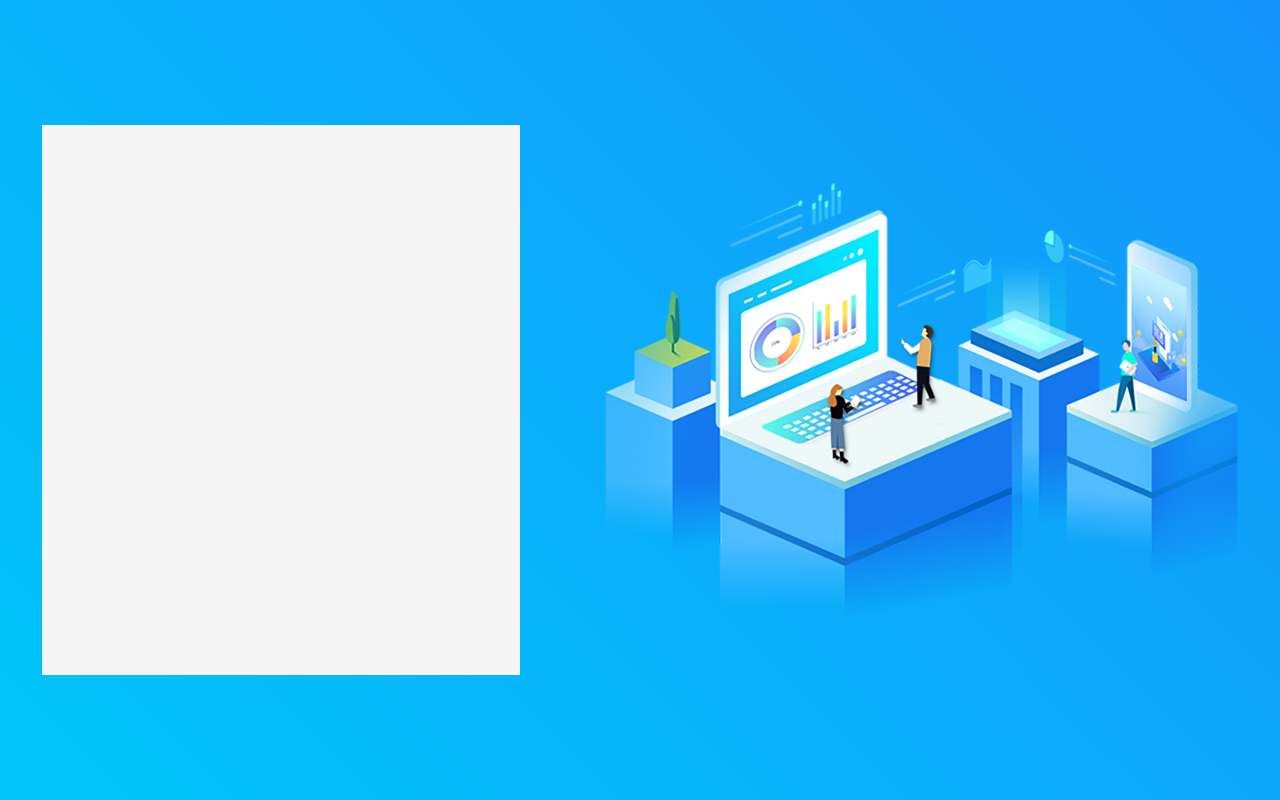
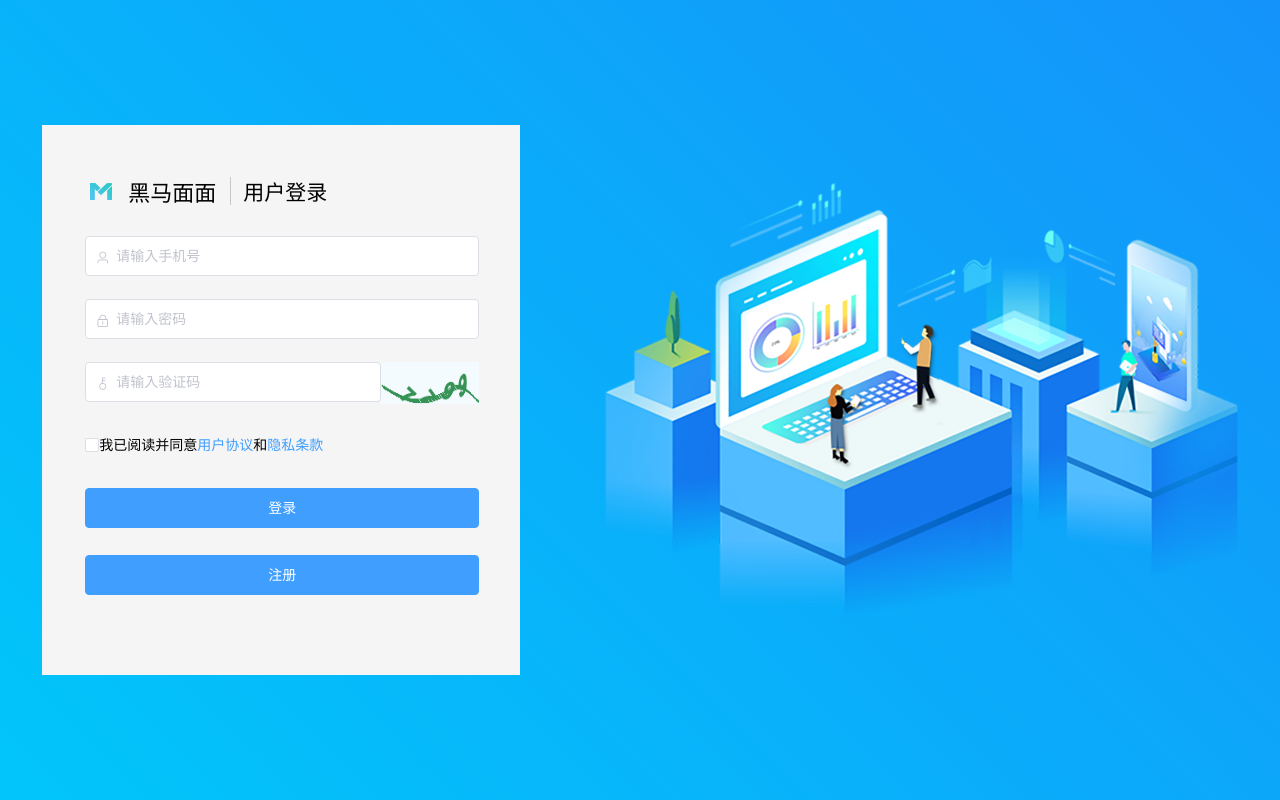
Before and after one commit to FangJiaLiangduomi/heimamm47, a Vue app: page /#/login in a window 1280 px wide. Built offline with nearby package versions, Linux system fonts and the light colour scheme.

Commit message:
完成登录页表单

```diff
--- a/src/views/login/index.vue
+++ b/src/views/login/index.vue
@@ -1,28 +1,195 @@
 <template>
   <div class="login-wrap">
-    <div class="login-box"></div>
-    <img src="./images/login_banner_ele.png" alt="">
+    <!-- 左侧登录的盒子 -->
+    <div class="login-box">
+      <!-- 标题盒子 -->
+      <div class="title-box">
+        <!-- logo -->
+        <img class="logo" src="./images/logo.png" alt />
+        <span class="left-title">黑马面面</span>
+        <!-- 竖线 -->
+        <span class="line"></span>
+        <span class="right-title">用户登录</span>
+      </div>
+      <!-- 表单 -->
+      <el-form :model="form" ref="loginForm" label-width="43px" :rules="rules">
+        <!-- 号码框 -->
+        <el-form-item prop="phone">
+          <el-input placeholder="请输入手机号" prefix-icon="el-icon-user" v-model="form.phone"></el-input>
+        </el-form-item>
+        <!-- 密码框 -->
+        <el-form-item prop="password">
+          <el-input
+            placeholder="请输入密码"
+            show-password
+            prefix-icon="el-icon-lock"
+            v-model="form.password"
+          ></el-input>
+        </el-form-item>
+        <!-- 验证码框 -->
+        <el-form-item prop="code">
+          <el-row>
+            <el-col :span="18">
+              <el-input placeholder="请输入验证码" prefix-icon="el-icon-key" v-model="form.code"></el-input>
+            </el-col>
+            <el-col :span="6">
+              <img class="code" src="./images/erwei.png" alt />
+            </el-col>
+          </el-row>
+        </el-form-item>
+        <!-- 用户协议 -->
+        <el-form-item prop="agree">
+          <!-- 解决多选复选框文字全部变颜色问题 -->
+          <div class="sgree-dbox" style="display:flex;align-items:center">
+            <el-checkbox class="agree-box" v-model="form.agree"></el-checkbox>
+            <span class="agree">
+              我已阅读并同意
+              <el-link type="primary">用户协议</el-link>和
+              <el-link type="primary">隐私条款</el-link>
+            </span>
+          </div>
+        </el-form-item>
+        <!-- 登录按钮 -->
+        <el-form-item>
+          <el-button class="box-button" type="primary" @click="doLogin">登录</el-button>
+          <el-button class="box-button" type="primary">注册</el-button>
+        </el-form-item>
+      </el-form>
+    </div>
+
+    <!-- 右侧图片 -->
+    <img src="./images/login_banner_ele.png" alt />
   </div>
 </template>
 
 <script>
 export default {
+  data() {
+    return {
+      // 表单双向绑定的数据
+      form: {
+        phone: "",
+        password: "",
+        code: "",
+        agree: false,
+      },
+      // 规则对象
+      rules: {
+        // 规则
+        phone: [
+          { required: true, message: "请输入手机号", trigger: "blur" },
+          { min: 3, max: 5, message: "长度在 3 到 5 个字符", trigger: "blur" }
+        ],
+        password: [
+          { required: true, message: "请输入密码", trigger: "blur" },
+          { min: 3, max: 5, message: "长度在 3 到 5 个字符", trigger: "blur" }
+        ],
+        code: [
+          { required: true, message: "请输入验证码", trigger: "blur" },
+          { min: 3, max: 5, message: "长度在 3 到 5 个字符", trigger: "blur" }
+        ],
+        // 解决多选用户协议通过验证问题
+        agree: [
+          // {
+          //   // trigger: "change"多选框没有失去焦点，只有值改变事件
+          //   // checkbox不可能为空，除非赋值为空，在data里，我们给agree赋值为"",""为true，true是值，所以我们不能拿值是否为空来做判断
+          //   required: true, message: "必须勾选同意用户协议", trigger: "change"},
+
+          // 正则表达式，只有值为true才满足条件，否则不匹配
+          // 在data里给agree赋值为flase，或者和上面代码一起运行解决问题
+           { pattern:/true/,message:"必须勾选同意用户协议",trigger:"change"
           }
+        ]
+      }
+    };
+  },
+  methods: {
+    doLogin() {
+      // 找到表单对象，调用validate方法
+      this.$refs.loginForm.validate(v => {
+        if (v) {
+          alert("通过");
+        }
+      });
+    }
+  }
+};
 </script>
 
 <style lang="less">
-.login-wrap{
-  width:100%;
-height:100%;
-background:linear-gradient(225deg,rgba(20,147,250,1),rgba(1,198,250,1));
+.login-wrap {
+  width: 100%;
+  height: 100%;
+  background: linear-gradient(
+    225deg,
+    rgba(20, 147, 250, 1),
+    rgba(1, 198, 250, 1)
+  );
   display: flex;
+  // 主轴排列
   justify-content: space-around;
+  // 侧周排列
   align-items: center;
   .login-box {
-  width:478px;
-height:550px;
-background:rgba(245,245,245,1);
+    width: 478px;
+    height: 550px;
+    padding-right: 41px;
+    // 内减盒子，解决加了外边距而撑开父盒子的问题
+    box-sizing: border-box;
+    background: rgba(245, 245, 245, 1);
+
+    .title-box {
+      display: flex;
+      // 侧轴居中
+      align-items: center;
+      margin-top: 50px;
+      margin-left: 48px;
+      margin-bottom: 29px;
+
+      .logo {
+        width: 22px;
+        height: 17px;
+        margin-right: 16px;
+      }
+
+      .left-title {
+        margin-right: 14px;
+        font-size: 22px;
+      }
+
+      .line {
+        width: 1px;
+        height: 28px;
+        background: rgba(199, 199, 199, 1);
+        margin-right: 12px;
+      }
+
+      .right-title {
+        font-size: 21px;
       }
     }
+    // 验证码图片与盒子大小一致
+    .code {
+      width: 100%;
+      height: 42px;
+      // 解决内容因图片与基线对齐而被撑开的问题
+      vertical-align: top;
+    }
+    // 多选框与用户协议普通文字、链接文字水平一致
+    .agree-box,
+    .agree {
+      display: flex;
+      align-items: center;
+    }
+    // 登录按钮同父盒子一样大
+    .box-button {
+      width: 100%;
 
+      &:nth-child(2) {
+        margin-left: 0;
+        margin-top: 26px;
+      }
+    }
+  }
+}
 </style>
```
Also changed, not shown: src/views/login/images/erwei.png (added), src/views/login/images/logo.png (added). Lines whose indentation alone changed are shown as unchanged.
